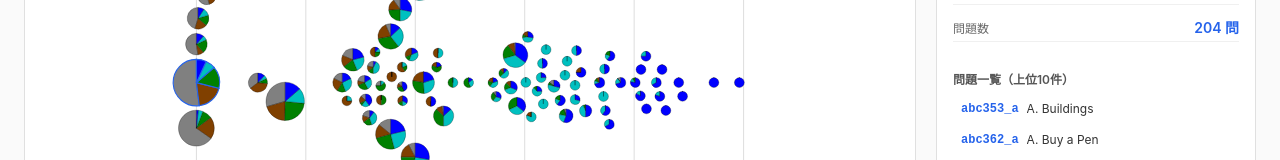
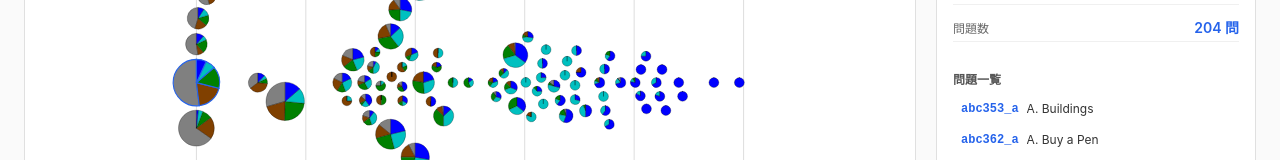
Before and after one commit to vdslab/theme2026-kaziru, a React (Vite) app: page / in a window 1280 px wide. Shown: the part 409-569 px from the top of the page. Built offline with nearby package versions, Linux system fonts and the light colour scheme.

Commit message:
feat: 問題一覧の表示タイトルを変更し、Mainコンポーネントの余分な空白を削除

```diff
--- a/src/components/AlgorithmCard.jsx
+++ b/src/components/AlgorithmCard.jsx
@@ -17,7 +17,7 @@ export default function AlgorithmCard({ algo, problems }) {
           </div>
         </div>
         <div className="problems-list">
-          <div className="problems-list-title">問題一覧（上位10件）</div>
+          <div className="problems-list-title">問題一覧</div>
           {problems.map((problem, i) => (
             <a
               key={i}
```
Also changed, not shown: src/components/Main.jsx (line endings or trailing spaces).
